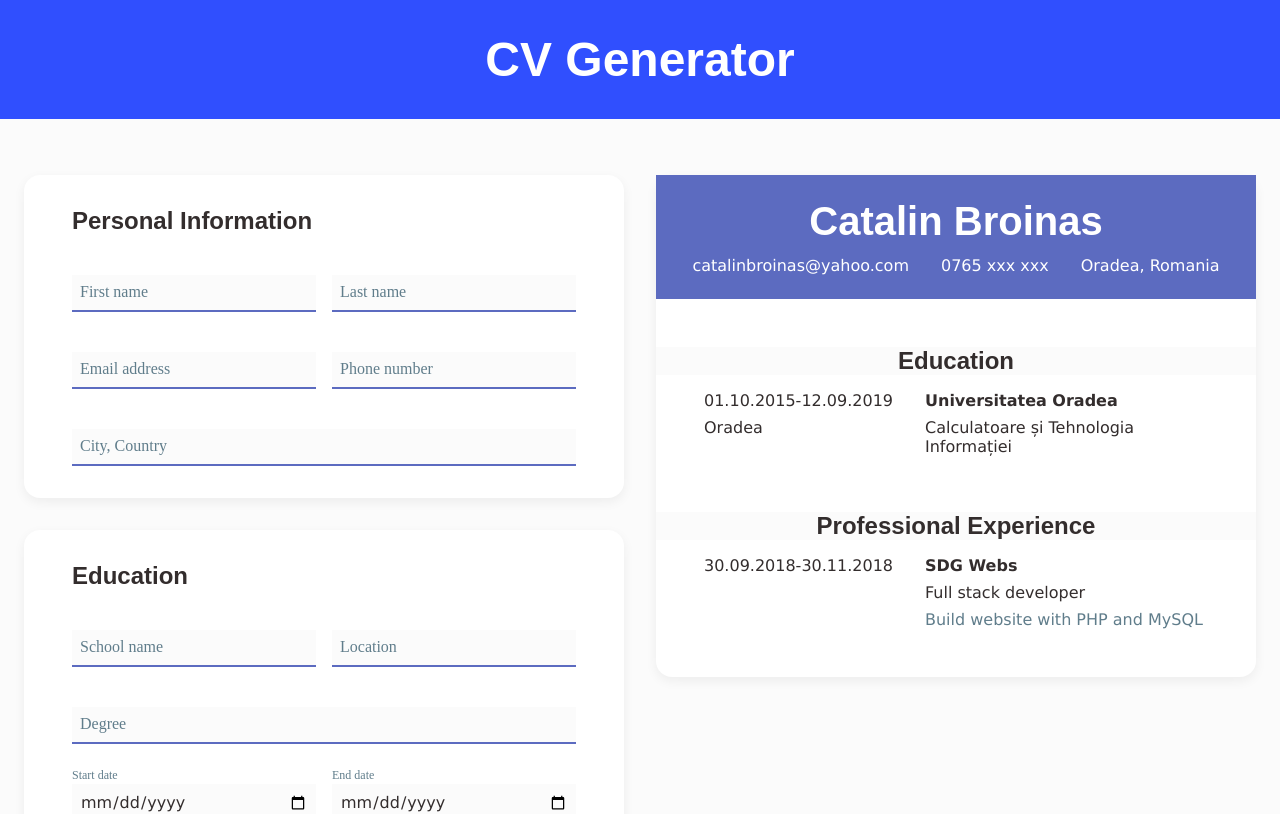
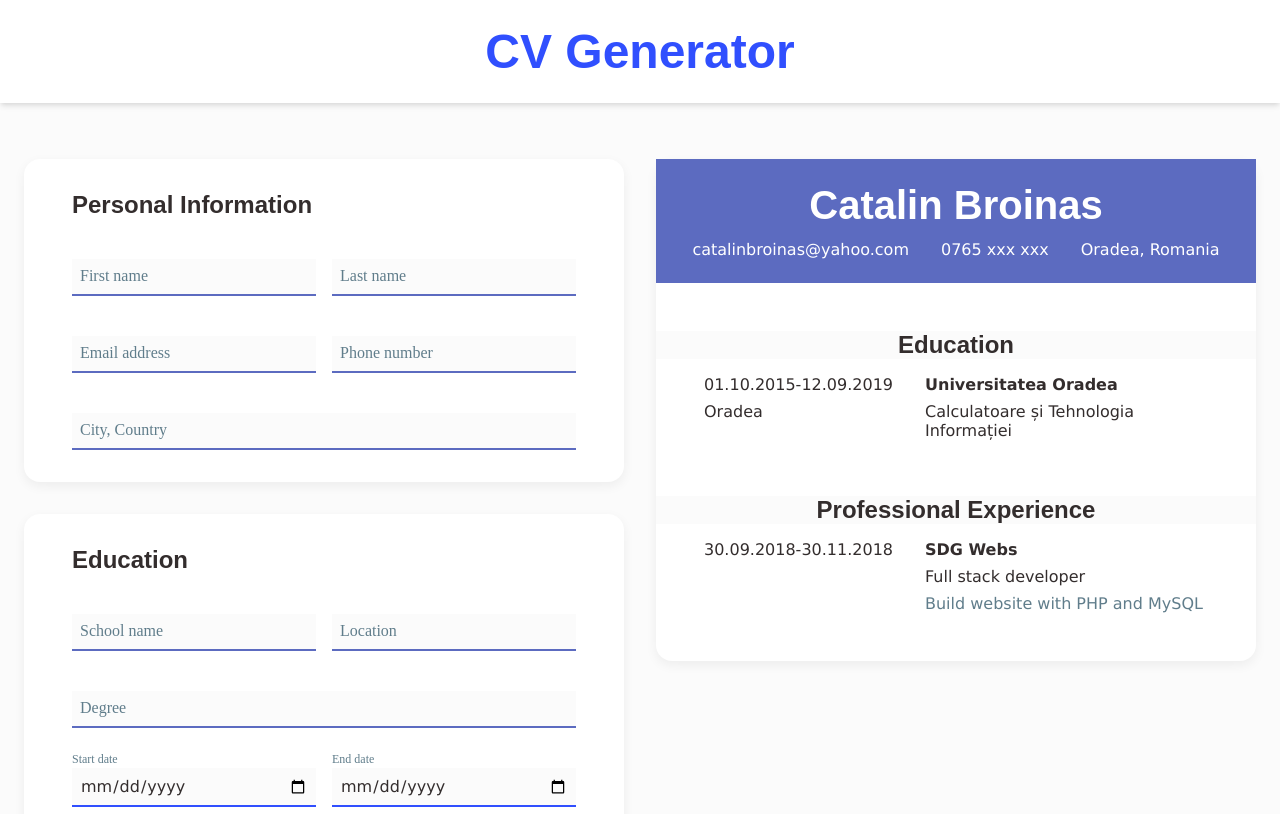
Before and after one commit to catalinbroinas/cv-application, a React (Vite) app: page / in a window 1280 px wide. Shown: the top 814 px of the page. Built offline with nearby package versions, Linux system fonts and the light colour scheme.

Commit message:
style(header): update theme color and add shadow
- Changed background and text color
- Added subtle box-shadow for visual depth

```diff
--- a/src/styles/index.css
+++ b/src/styles/index.css
@@ -81,11 +81,13 @@ p {
 }
 
 .intro {
-  background-color: var(--primary-bg-color);
-  color: var(--primary-color);
-  padding: 2rem 3rem;
+  background-color: white;
+  color: var(--primary-bg-color);
+  padding: 1.5rem 3rem;
   margin-bottom: var(--section-spacing-sm);
   text-align: center;
+  box-shadow: 0 4px 6px -1px rgba(0, 0, 0, 0.1),
+    0 2px 4px -1px rgba(0, 0, 0, 0.06);
 }
 
 .main-content {
```
